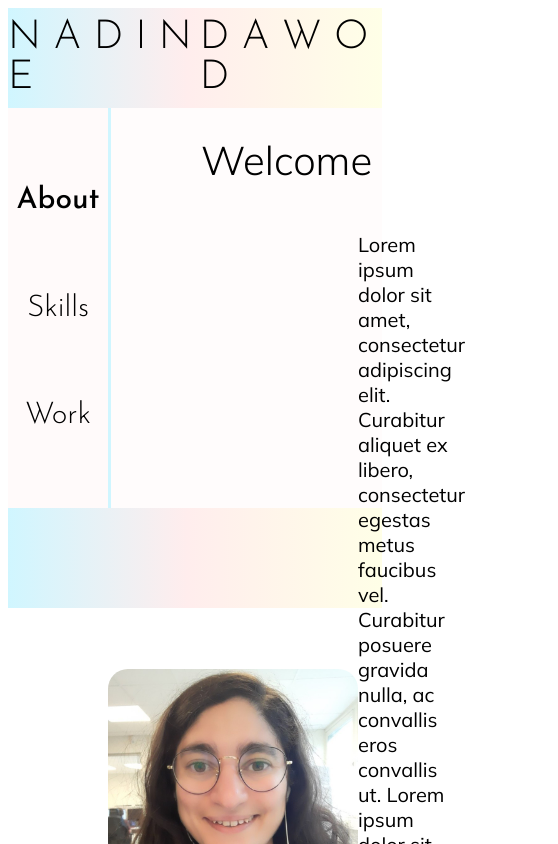
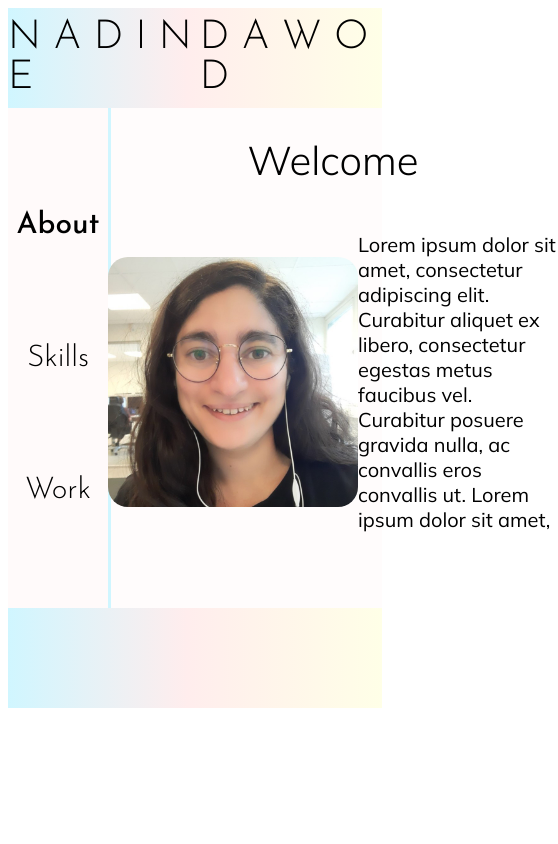
Before and after one commit to nadine-dawod/portfolio_nd, a React (Create React App) app: page / in a window 390 px wide. Shown: the top 844 px of the page, 558 px wide, since content can reach past the window. Built offline with nearby package versions, Linux system fonts and the light colour scheme; some icons are missing; the HTML template or start-up script is replaced by a standard one.

Commit message:
making about text responsive, starting on skills page with adding sections, creating reusable button

```diff
--- /dev/null
+++ b/src/components/Button.js
@@ -0,0 +1,13 @@
+
+
+const Button = ({children, handleClick}) => {
+    return (
+        <Button
+            className="button"
+            onClick={handleClick}
+        >{children}
+        </Button>
+    );
+};
+
+export default Button;
--- /dev/null
+++ b/src/components/SkillOne.js
@@ -0,0 +1,15 @@
+
+const SkillOne = () => {
+    return (
+        <div className="skillOne_body">
+            <div className="skillOne_container">
+
+
+
+            </div>
+
+        </div>
+    );
+};
+
+export default SkillOne;
--- a/src/components/Skills.js
+++ b/src/components/Skills.js
@@ -1,7 +1,17 @@
+
+import { useState } from "react";
 
 import Sideboard from "./Sideboard";
+import Button from "./Button";
+import SkillOne from "./SkillOne";
 
 const Skills = () => {
+
+    const [one, setOne] = useState(true);
+    const [two, setTwo] = useState(true);
+    const [three, setThree] = useState(true);
+    const [four, setFour] = useState(true);
+
     return (
         <div className="skills_body">
 
@@ -9,7 +19,28 @@ const Skills = () => {
 
             <div className="skills_container">
 
-                <h1>Welcome</h1>
+                <h1>Experiences</h1>
+
+                <div className="skills_section_one">
+                    <h2>Work experience</h2>
+                    <Button handleClick={() => setOne(!one)}>
+                        {one ? "See more" : "See less"}
+                    </Button>
+                        {one ? null : <SkillOne />}
+                </div>
+
+                <div className="skills_section_two">
+                    <h2>Education</h2>
+                </div>
+
+                <div className="skills_section_three">
+                    <h2>Volunteer</h2>
+
+                </div>
+
+                <div className="skills_section_four">
+                    <h2>Skills</h2>
+                </div>
 
             </div>
         </div>
--- a/src/index.css
+++ b/src/index.css
@@ -55,9 +55,9 @@
   background: rgba(255, 237, 237, 0.2);
   max-width: 1200px;
   width: 100%;
-  height: 400px;
+  min-height: 500px;
   display: grid;
-  grid-template-rows: 400px;
+  grid-template-rows: 500px;
   grid-template-columns: 100px auto;
 }
 
@@ -86,19 +86,45 @@ h1 {
   font-weight: 400;
   font-size: 20px;
   color: black;
-  max-width: 500px;
-  width: 100%;
+  width: 500px;
 }
 
+@media screen and (max-width: 600px) {
+  .about_text {
+    width: 200px;
+    height: 300px;
+    overflow: scroll;
+  }
+}
 .skills_body {
   margin: 0;
   background: rgba(255, 237, 237, 0.2);
   max-width: 1200px;
   width: 100%;
-  height: 400px;
+  min-height: 500px;
   display: grid;
   grid-template-rows: 400px;
   grid-template-columns: 100px auto;
+}
+
+h2 {
+  font-family: "Mulish", sans-serif;
+  font-weight: 700;
+  font-size: 30px;
+  color: black;
+}
+
+h3 {
+  font-family: "Mulish", sans-serif;
+  font-weight: 700;
+  font-size: 25px;
+  color: black;
+}
+
+.skillOne_container {
+  display: grid;
+  grid-template-rows: repeat(6, auto);
+  grid-template-columns: repeat(3, auto);
 }
 
 .work_body {
@@ -106,7 +132,7 @@ h1 {
   background: rgba(255, 237, 237, 0.2);
   max-width: 1200px;
   width: 100%;
-  height: 400px;
+  min-height: 500px;
   display: grid;
   grid-template-rows: 400px;
   grid-template-columns: 100px auto;
@@ -114,7 +140,7 @@ h1 {
 
 .sideboard_container {
   width: 100px;
-  height: 400px;
+  min-height: 500px;
   background: rgba(255, 237, 237, 0.2);
   display: flex;
   flex-direction: column;
--- a/src/index.scss
+++ b/src/index.scss
@@ -3,5 +3,6 @@
 @use "./styles/Footer";
 @use "./styles/About";
 @use "./styles/Skills";
+@use "./styles/SkillOne";
 @use "./styles/Work";
 @use "./styles/Sideboard";
--- a/src/styles/_About.scss
+++ b/src/styles/_About.scss
@@ -5,9 +5,9 @@
     background: $page-background;
     max-width: 1200px;
     width: 100%;
-    height: 400px;
+    min-height: 500px;
     display: grid;
-    grid-template-rows: 400px;
+    grid-template-rows: 500px;
     grid-template-columns: 100px auto;
 };
 
@@ -30,6 +30,13 @@ h1 {
 
 .about_text {
     @include para;
-    max-width: 500px;
-    width: 100%;
+    width: 500px;
 }
+
+@media screen and (max-width: 600px) {
+    .about_text{
+        width: 200px;
+        height: 300px;
+        overflow: scroll;
+    };
+};
--- a/src/styles/_Sideboard.scss
+++ b/src/styles/_Sideboard.scss
@@ -2,7 +2,7 @@
 
 .sideboard_container {
     width: 100px;
-    height: 400px;
+    min-height: 500px;
     background: $page-background;
     display: flex;
     flex-direction: column;
--- /dev/null
+++ b/src/styles/_SkillOne.scss
@@ -0,0 +1,6 @@
+
+.skillOne_container {
+    display: grid;
+    grid-template-rows: repeat(6, auto);
+    grid-template-columns: repeat(3,auto);
+};
--- a/src/styles/_Work.scss
+++ b/src/styles/_Work.scss
@@ -6,7 +6,7 @@
     background: $page-background;
     max-width: 1200px;
     width: 100%;
-    height: 400px;
+    min-height: 500px;
     display: grid;
     grid-template-rows: 400px;
     grid-template-columns: 100px auto;
```
Also changed, not shown: src/styles/_Skills.scss (+9 -1 lines), 1 other file (tests, documents, lock files or other folders).
